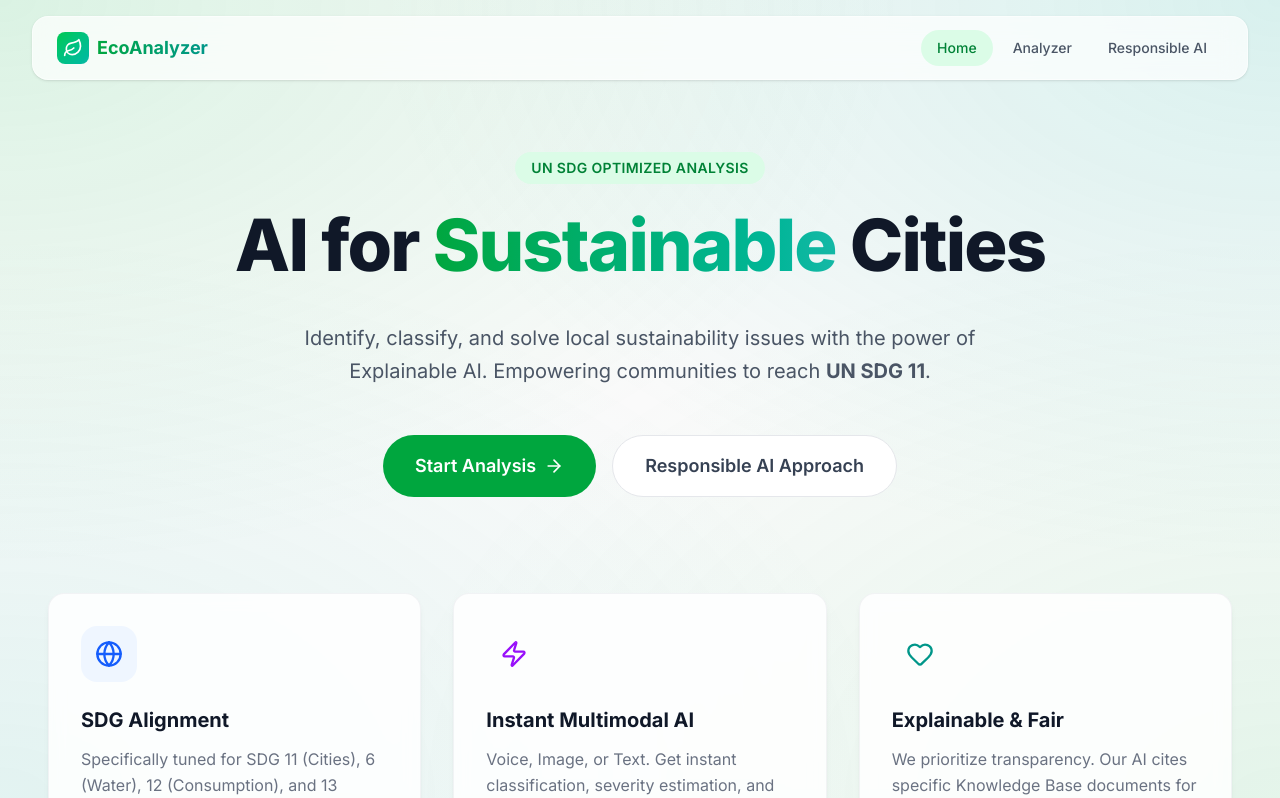
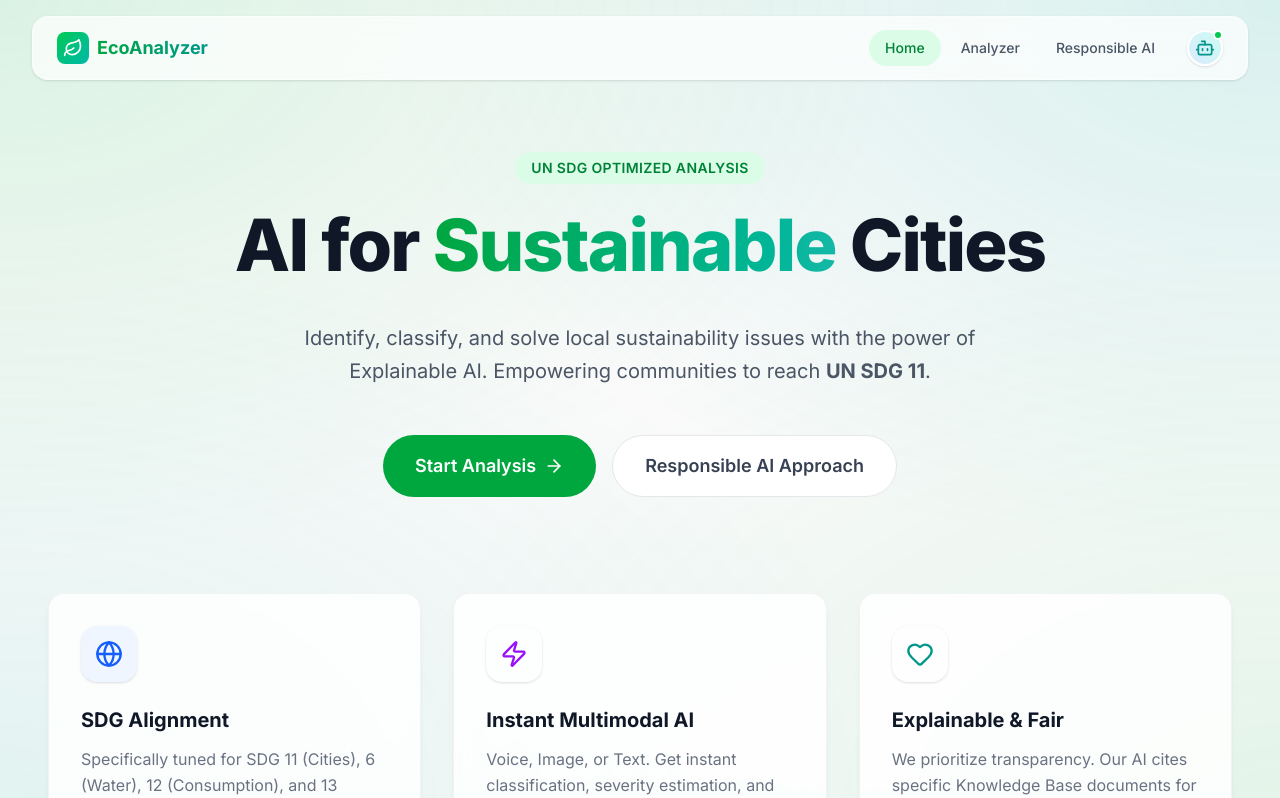
Before and after one commit to Vivek-Patnaik25/Sustainability_1m1b, a Next.js app in the folder frontend/: page / in a window 1280 px wide. Shown: the top 798 px of the page. Built offline with nearby package versions, Linux system fonts and the light colour scheme.

Commit message:
Add EcoBot avatar and enhanced hover effects

```diff
--- a/frontend/app/page.tsx
+++ b/frontend/app/page.tsx
@@ -43,11 +43,11 @@ export default function Home() {
         </motion.p>
 
         <motion.div variants={item} className="flex flex-col sm:flex-row justify-center gap-4 pt-4">
-          <Link href="/analyzer" className="group relative inline-flex items-center justify-center px-8 py-4 text-lg font-semibold text-white transition-all duration-200 bg-green-600 rounded-full hover:bg-green-700 hover:shadow-lg hover:shadow-green-500/30 focus:outline-none focus:ring-2 focus:ring-offset-2 focus:ring-green-600">
+          <Link href="/analyzer" className="group relative inline-flex items-center justify-center px-8 py-4 text-lg font-semibold text-white transition-all duration-200 bg-green-600 rounded-full hover:bg-green-700 hover:shadow-xl hover:shadow-green-500/40 hover:-translate-y-1 focus:outline-none focus:ring-2 focus:ring-offset-2 focus:ring-green-600 active:scale-95">
             Start Analysis
             <ArrowRight className="ml-2 h-5 w-5 group-hover:translate-x-1 transition-transform" />
           </Link>
-          <Link href="/responsible-ai" className="inline-flex items-center justify-center px-8 py-4 text-lg font-semibold text-gray-700 transition-all duration-200 bg-white border border-gray-200 rounded-full hover:bg-gray-50 hover:border-gray-300 focus:outline-none focus:ring-2 focus:ring-offset-2 focus:ring-gray-200">
+          <Link href="/responsible-ai" className="inline-flex items-center justify-center px-8 py-4 text-lg font-semibold text-gray-700 transition-all duration-200 bg-white border border-gray-200 rounded-full hover:bg-gray-50 hover:border-gray-300 hover:shadow-lg hover:-translate-y-1 focus:outline-none focus:ring-2 focus:ring-offset-2 focus:ring-gray-200 active:scale-95">
             Responsible AI Approach
           </Link>
         </motion.div>
@@ -77,10 +77,10 @@ export default function Home() {
           <motion.div
             key={idx}
             variants={item}
-            whileHover={{ y: -5 }}
-            className="glass-card p-8 rounded-2xl transition-all duration-300 border border-white/60"
+            whileHover={{ y: -12, scale: 1.02 }}
+            className="glass-card p-8 rounded-2xl transition-all duration-300 border border-white/60 hover:shadow-2xl hover:shadow-blue-500/10 cursor-default"
           >
-            <div className={`w-14 h-14 bg-${feature.color}-50 text-${feature.color}-600 rounded-2xl flex items-center justify-center mb-6`}>
+            <div className={`w-14 h-14 bg-${feature.color}-50 text-${feature.color}-600 rounded-2xl flex items-center justify-center mb-6 shadow-sm`}>
               <feature.icon className="h-7 w-7" />
             </div>
             <h3 className="text-xl font-bold text-gray-900 mb-3">{feature.title}</h3>
--- a/frontend/components/Navbar.tsx
+++ b/frontend/components/Navbar.tsx
@@ -4,7 +4,7 @@ import Link from 'next/link';
 import { usePathname } from 'next/navigation';
 import { motion } from 'framer-motion';
 import clsx from 'clsx';
-import { Leaf } from 'lucide-react';
+import { Leaf, Bot } from 'lucide-react';
 
 export default function Navbar() {
   const pathname = usePathname();
@@ -21,16 +21,20 @@ export default function Navbar() {
         <div className="glass rounded-2xl shadow-sm border border-white/50 px-6 h-16 flex items-center justify-between">
           <div className="flex items-center gap-2">
             <Link href="/" className="flex items-center gap-2 group">
-              <div className="p-1.5 bg-gradient-to-br from-green-500 to-teal-500 rounded-lg text-white group-hover:scale-110 transition-transform">
+              <motion.div
+                whileHover={{ rotate: 15, scale: 1.1 }}
+                className="p-1.5 bg-gradient-to-br from-green-500 to-teal-500 rounded-lg text-white"
+              >
                 <Leaf className="h-5 w-5" />
-              </div>
+              </motion.div>
               <span className="text-lg font-bold bg-gradient-to-r from-green-600 to-teal-600 bg-clip-text text-transparent">
                 EcoAnalyzer
               </span>
             </Link>
           </div>
 
-          <div className="flex items-center gap-1">
+          <div className="flex items-center gap-1 sm:gap-4">
+            <div className="hidden sm:flex items-center gap-1">
               {navItems.map((item) => {
                 const isActive = pathname === item.href;
                 return (
@@ -54,6 +58,24 @@ export default function Navbar() {
                 );
               })}
             </div>
+
+            {/* Cute EcoBot Avatar */}
+            <motion.div
+              whileHover={{ scale: 1.1, rotate: 5 }}
+              whileTap={{ scale: 0.95 }}
+              className="relative group cursor-pointer"
+            >
+              <div className="w-9 h-9 rounded-full bg-gradient-to-tr from-blue-100 to-teal-100 flex items-center justify-center border-2 border-white shadow-sm overflow-hidden">
+                <Bot className="h-5 w-5 text-teal-600" />
+              </div>
+              <div className="absolute top-0 right-0 w-2.5 h-2.5 bg-green-500 border-2 border-white rounded-full"></div>
+
+              {/* Tooltip */}
+              <div className="absolute top-full right-0 mt-2 w-32 bg-white rounded-xl shadow-lg border border-gray-100 p-2 opacity-0 group-hover:opacity-100 transition-opacity pointer-events-none transform translate-y-2 group-hover:translate-y-0">
+                <p className="text-xs text-center text-gray-600 font-medium">Hi! I'm EcoBot 🌱</p>
+              </div>
+            </motion.div>
+          </div>
         </div>
       </div>
     </nav>
```
Lines whose indentation alone changed are shown as unchanged.
